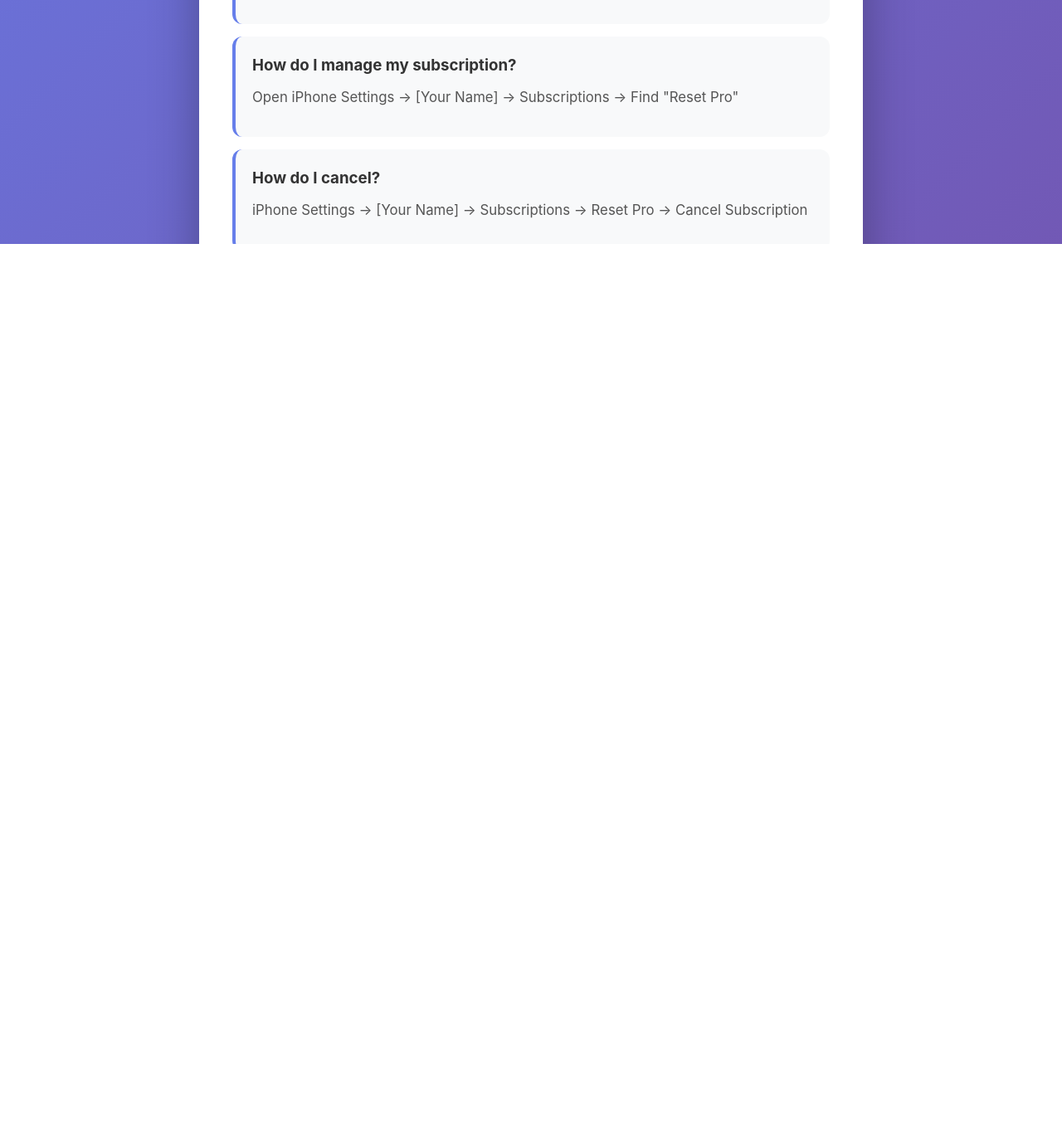
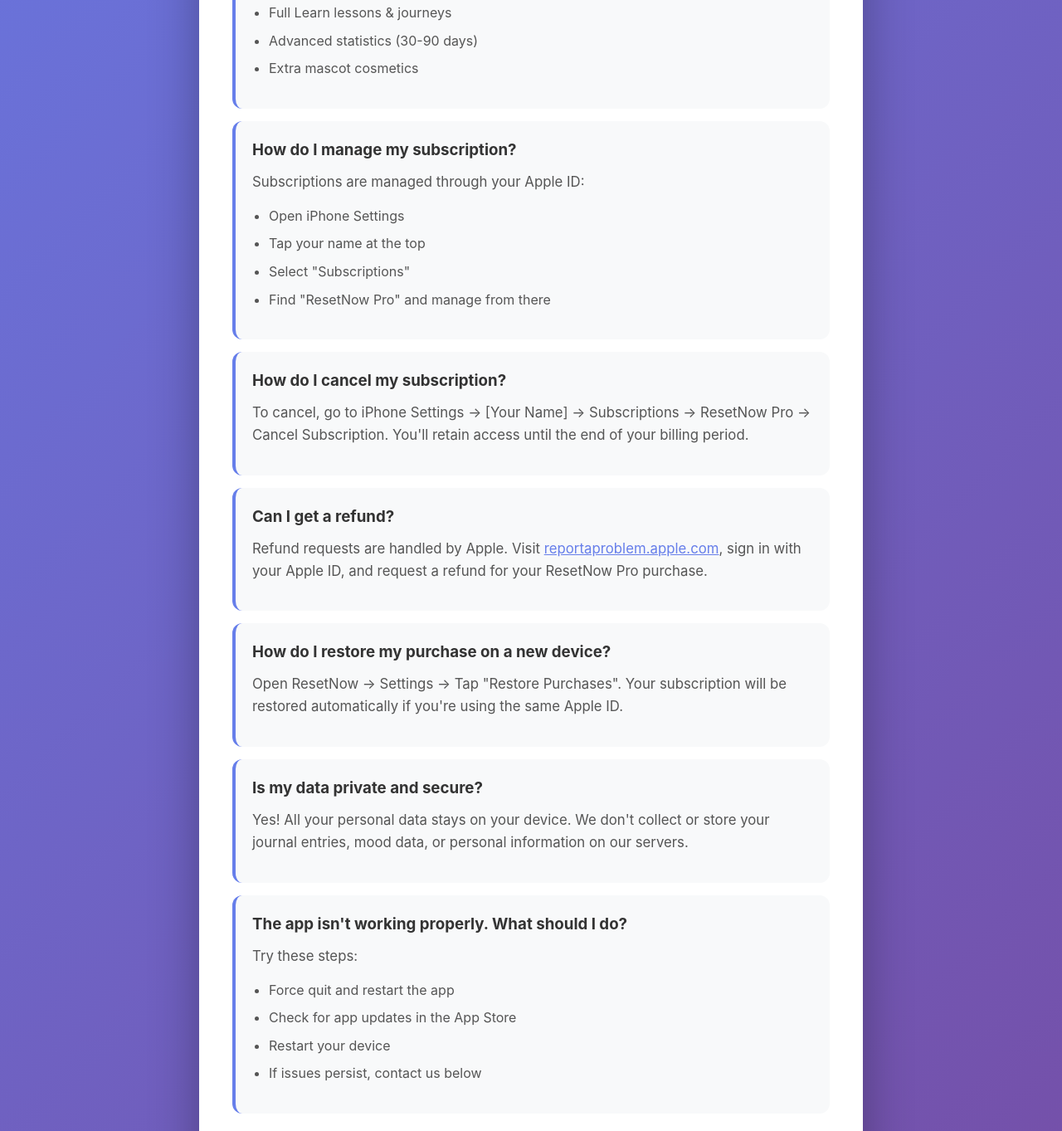
Before and after one commit to Sinfosecurity/ResetNow-support, a plain HTML site: page index.html in a window 1280 px wide. Shown: the part 977-2340 px from the top of the page at 83% size. Before the commit the page ends 2192 px from the top, so only its background shows below. Drawn offline with Linux system fonts and the light colour scheme.

Commit message:
Change 'Reset' to 'ResetNow' in index.html
Updated the title and references from 'Reset' to 'ResetNow' throughout the document, including FAQs and contact information.

```diff
--- a/index.html
+++ b/index.html
@@ -3,7 +3,7 @@
 <head>
     <meta charset="UTF-8">
     <meta name="viewport" content="width=device-width, initial-scale=1.0">
-    <title>Reset - Support</title>
+    <title>ResetNow - Support</title>
     <style>
         * { margin: 0; padding: 0; box-sizing: border-box; }
         body {
@@ -73,56 +73,74 @@
 <body>
     <div class="container">
         <div class="header">
-            <h1>Reset</h1>
+            <h1>ResetNow</h1>
             <p>Support & Help Center</p>
         </div>
         <div class="content">
             <div class="section">
-                <h2>Welcome to Reset Support</h2>
-                <p>Reset is your personal anxiety management companion, designed to help you find calm through guided exercises, breathing techniques, and mindfulness tools.</p>
+                <h2>Welcome to ResetNow Support</h2>
+                <p>ResetNow is your personal anxiety management companion, designed to help you find calm through guided exercises, breathing techniques, and mindfulness tools.</p>
+                <p>We're here to help you get the most out of the app. Browse our frequently asked questions below or contact us directly.</p>
             </div>
             <div class="section">
                 <h2>Frequently Asked Questions</h2>
                 <div class="faq-item">
-                    <h3>How do I start using Reset?</h3>
+                    <h3>How do I start using ResetNow?</h3>
                     <p>Download the app and complete onboarding. You'll have immediate access to free features including 3-minute resets, check-ins, and basic breathing exercises.</p>
                 </div>
                 <div class="faq-item">
-                    <h3>What's included in Reset Pro?</h3>
+                    <h3>What's included in ResetNow Pro?</h3>
                     <ul>
                         <li>Full breathing exercise library</li>
                         <li>All visualization programs</li>
                         <li>Complete sleep audio library</li>
                         <li>All Play games</li>
+                        <li>Full Learn lessons & journeys</li>
                         <li>Advanced statistics (30-90 days)</li>
                         <li>Extra mascot cosmetics</li>
                     </ul>
                 </div>
                 <div class="faq-item">
                     <h3>How do I manage my subscription?</h3>
-                    <p>Open iPhone Settings → [Your Name] → Subscriptions → Find "Reset Pro"</p>
+                    <p>Subscriptions are managed through your Apple ID:</p>
+                    <ul>
+                        <li>Open iPhone Settings</li>
+                        <li>Tap your name at the top</li>
+                        <li>Select "Subscriptions"</li>
+                        <li>Find "ResetNow Pro" and manage from there</li>
+                    </ul>
                 </div>
                 <div class="faq-item">
-                    <h3>How do I cancel?</h3>
-                    <p>iPhone Settings → [Your Name] → Subscriptions → Reset Pro → Cancel Subscription</p>
+                    <h3>How do I cancel my subscription?</h3>
+                    <p>To cancel, go to iPhone Settings → [Your Name] → Subscriptions → ResetNow Pro → Cancel Subscription. You'll retain access until the end of your billing period.</p>
                 </div>
                 <div class="faq-item">
                     <h3>Can I get a refund?</h3>
-                    <p>Visit <a href="https://reportaproblem.apple.com" style="color:#667eea">reportaproblem.apple.com</a> and request a refund.</p>
+                    <p>Refund requests are handled by Apple. Visit <a href="https://reportaproblem.apple.com" style="color:#667eea">reportaproblem.apple.com</a>, sign in with your Apple ID, and request a refund for your ResetNow Pro purchase.</p>
                 </div>
                 <div class="faq-item">
-                    <h3>How do I restore purchases?</h3>
-                    <p>Open Reset → Settings → Tap "Restore Purchases"</p>
+                    <h3>How do I restore my purchase on a new device?</h3>
+                    <p>Open ResetNow → Settings → Tap "Restore Purchases". Your subscription will be restored automatically if you're using the same Apple ID.</p>
                 </div>
                 <div class="faq-item">
-                    <h3>Is my data private?</h3>
-                    <p>Yes! All data stays on your device. We don't collect or store your personal information.</p>
+                    <h3>Is my data private and secure?</h3>
+                    <p>Yes! All your personal data stays on your device. We don't collect or store your journal entries, mood data, or personal information on our servers.</p>
+                </div>
+                <div class="faq-item">
+                    <h3>The app isn't working properly. What should I do?</h3>
+                    <p>Try these steps:</p>
+                    <ul>
+                        <li>Force quit and restart the app</li>
+                        <li>Check for app updates in the App Store</li>
+                        <li>Restart your device</li>
+                        <li>If issues persist, contact us below</li>
+                    </ul>
                 </div>
             </div>
             <div class="contact-box">
                 <h2>Still Need Help?</h2>
                 <p>We typically respond within 24-48 hours</p>
-                <a href="mailto:support@resetnow.app">Contact Support</a>
+                <a href="mailto:ashobal@sinfosecurity.com">Contact Support</a>
             </div>
         </div>
         <div class="footer">
@@ -130,7 +148,7 @@
                 <a href="https://www.notion.so/Privacy-Policy-for-ResetNow-2b11610b246580c3b12ff1d8da3514dd">Privacy Policy</a>
                 <a href="https://www.notion.so/Terms-of-Service-for-ResetNow-f1ae2af517514393822b07bf8cca659b">Terms of Use</a>
             </p>
-            <p style="margin-top:15px">© 2025 Reset. All rights reserved.</p>
+            <p style="margin-top:15px">© 2025 ResetNow. All rights reserved.</p>
         </div>
     </div>
 </body>
```
